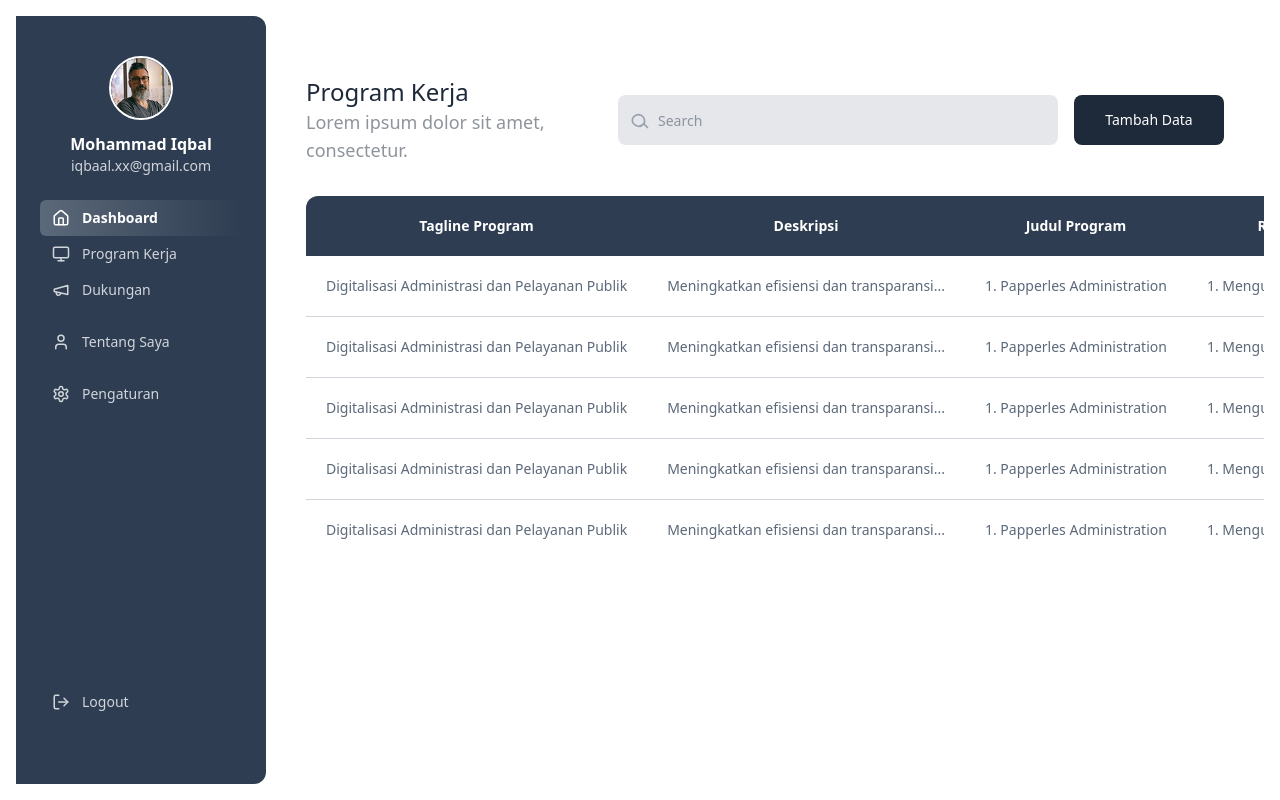
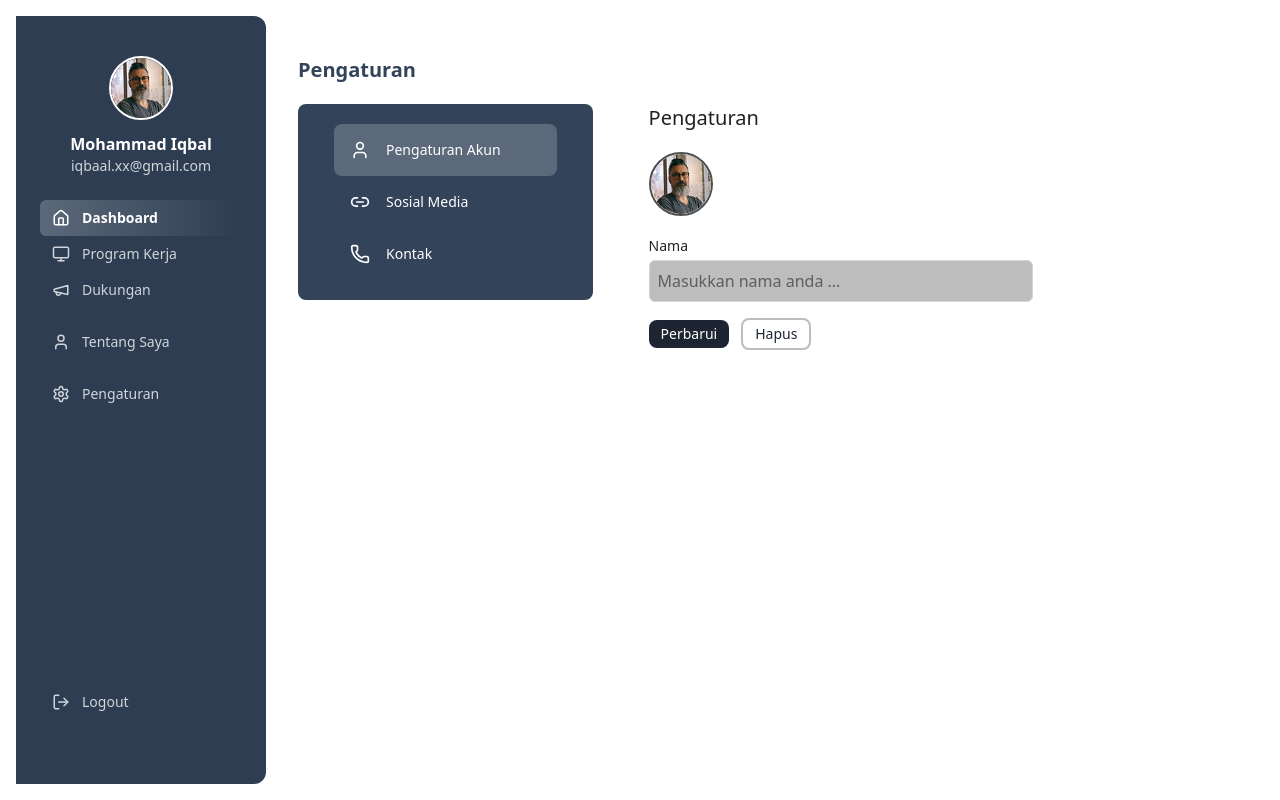
Before and after one commit to Yoga838/project_ub, a React (Vite) app: page /dashboard/Pengaturan in a window 1280 px wide. Built offline with nearby package versions, Linux system fonts and the light colour scheme.

Commit message:
feat: styling pages setting in dashboard

```diff
--- a/src/App.jsx
+++ b/src/App.jsx
@@ -15,6 +15,7 @@ import Pendidikan from "./pages/about/pendidikan";
 import VisiMisi from "./pages/about/visiMisi";
 import Add from "./pages/dashboard/pagesWork/add";
 import Page_1 from "./pages/dashboard/pagesWork/add/page_1";
+import PagesSetting from "./pages/dashboard/pagesSetting";
 
 function App() {
   return (
@@ -42,7 +43,7 @@ function App() {
         <Route path="/dashboard" element={<Dashboard />}>
           <Route index element={<PagesHome />} />
           <Route path="programkerja" element={<PagesWork />} />
-          <Route path="Pengaturan" element={<PagesWork />} />
+          <Route path="Pengaturan" element={<PagesSetting />} />
           <Route path="Add Program Kerja" element={<Add />}>
             <Route index element={<Page_1 />} />
           </Route>
--- /dev/null
+++ b/src/pages/dashboard/pagesSetting/index.jsx
@@ -0,0 +1,85 @@
+import React, { useState } from "react";
+import { User, Phone, Link2 } from "lucide-react";
+import profiling from "../../../assets/profiling.png";
+
+export default function PagesSetting() {
+  const [activeMenu, setActiveMenu] = useState("akun");
+
+  const menuItems = [
+    { key: "akun", icon: <User size={20} />, label: "Pengaturan Akun" },
+    { key: "sosial", icon: <Link2 size={20} />, label: "Sosial Media" },
+    { key: "kontak", icon: <Phone size={20} />, label: "Kontak" },
+  ];
+
+  return (
+    <div className="ml-4 px-4">
+      {/* Name Pengaturan */}
+      <h1 className="mt-10 font-semibold text-xl text-primary-500">
+        Pengaturan
+      </h1>
+      <div className="flex">
+        <div className="">
+          <div className="bg-primary-500 rounded-lg px-9 py-5 mt-5 w-max">
+            {menuItems.map((item) => {
+              const isActive = activeMenu === item.key;
+              return (
+                <div
+                  key={item.key}
+                  className={`flex items-center gap-4 ${
+                    isActive
+                      ? "bg-white/20 pl-4 pr-14 py-4 rounded-lg"
+                      : "pl-4 pr-14 py-4"
+                  } cursor-pointer text-white`}
+                  onClick={() => setActiveMenu(item.key)}
+                >
+                  <div className="icon flex items-center">{item.icon}</div>
+                  <div className="flex items-center">
+                    <h1 className="text-sm">{item.label}</h1>
+                  </div>
+                </div>
+              );
+            })}
+          </div>
+        </div>
+        <div className="mt-5 px-14">
+          {/* Name Pengaturan */}
+          <h1 className="font-medium text-xl text-dark-900">Pengaturan</h1>
+          {/* Profil */}
+          <div className="my-5">
+            <img
+              src={profiling}
+              alt="Profile"
+              className="w-16 h-16 rounded-full border-2 border-grey-2 object-cover mb-3"
+            />
+          </div>
+          {/* Input Name */}
+          <div className="mb-4 flex flex-col">
+            <label
+              htmlFor="name"
+              className="mb-1 text-sm font-light text-dark-900"
+            >
+              Nama
+            </label>
+            <input
+              id="name"
+              type="text"
+              name="name"
+              value=""
+              onChange={() => {}}
+              placeholder="Masukkan nama anda ..."
+              className="border border-gray-300 bg-grey-4 rounded-md p-2 w-96"
+            />
+          </div>
+          <div className="">
+            <button className="bg-primary-800 px-3 py-1 text-sm text-white rounded-lg mr-3">
+              Perbarui
+            </button>
+            <button className="border-grey-4 border-2 px-3 py-1 text-sm text-primary-800 rounded-lg">
+              Hapus
+            </button>
+          </div>
+        </div>
+      </div>
+    </div>
+  );
+}
```
Also changed, not shown: src/pages/dashboard/setting/index.jsx (deleted).
